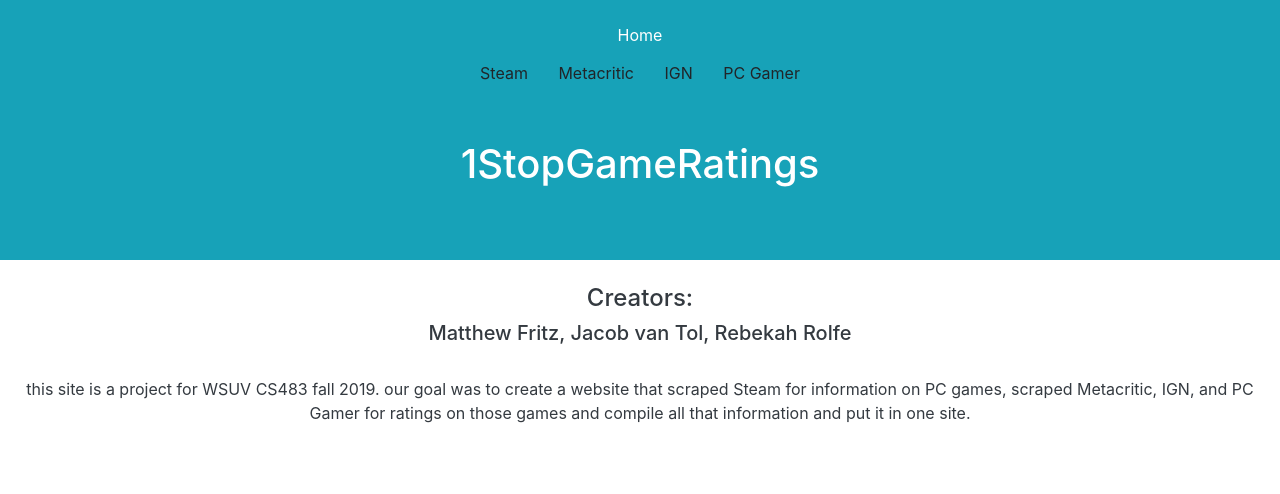
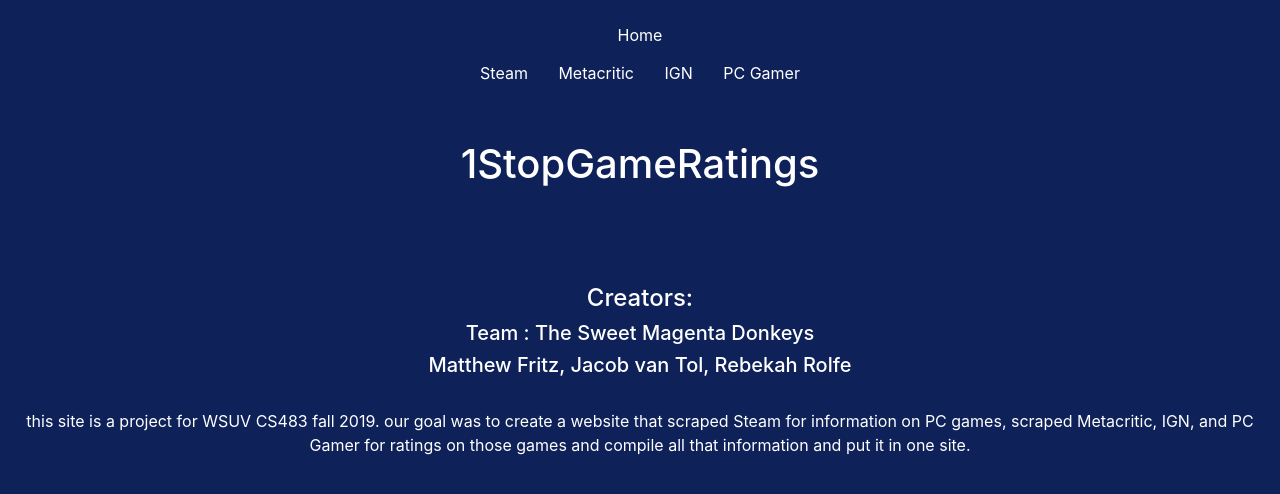
Before and after one commit to Epoxider/1StopGameRatings, a Python web app: template templates/aboutus.html in a window 1280 px wide. Shown: the top 494 px of the page. Run offline with Jinja, Linux system fonts and the light colour scheme; the template is opened without the code that fills it, so the values that code supplies are empty; some libraries are stand-ins or nearby versions.

Commit message:
updated bg.

```diff
--- a/templates/aboutus.html
+++ b/templates/aboutus.html
@@ -10,25 +10,27 @@
   <script src="https://cdnjs.cloudflare.com/ajax/libs/popper.js/1.14.7/umd/popper.min.js" integrity="sha384-UO2eT0CpHqdSJQ6hJty5KVphtPhzWj9WO1clHTMGa3JDZwrnQq4sF86dIHNDz0W1" crossorigin="anonymous"></script>
 
 </head>
-<body>
-<div class="p-3 mb-2 bg-info text-white">
+
+<body style="background-color:  #0E2159 !important">
+<div class="p-3 mb-2 bg- text-white">
   <div style="text-align: center">
       <form method="get" action="{{url_for('home')}}">
           <button type="submit" class="btn btn-transparent text-white">Home</button>
         </form>
     <!--<a class="btn btn--outline-light" href="allgames.html" role="button">All Games</a>-->
-    <a class="btn btn--outline-light" href="https://store.steampowered.com" role="button">Steam</a>
-    <a class="btn btn--outline-light" href="https://www.metacritic.com/game/pc" role="button">Metacritic</a>
-    <a class="btn btn--outline-light" href="https://www.ign.com/pc" role="button">IGN</a>
-    <a class="btn btn--outline-light" href="https://www.pcgamer.com" role="button">PC Gamer</a>
+    <a class="btn btn-transparent text-white" href="https://store.steampowered.com" role="button">Steam</a>
+    <a class="btn btn-transparent text-white" href="https://www.metacritic.com/game/pc" role="button">Metacritic</a>
+    <a class="btn btn-transparent text-white" href="https://www.ign.com/pc" role="button">IGN</a>
+    <a class="btn btn-transparent text-white" href="https://www.pcgamer.com" role="button">PC Gamer</a>
   </div>
   <h1 style="text-align: center; "></br>1StopGameRatings</br></br></h1>
 
 
 </div>
-<div class="p-3 mb-2 bg-transparent text-dark">
+<div class="p-3 mb-2 bg-transparent text-white">
 
   <h4 style="text-align: center"> Creators:</h4>
+  <h5 style="text-align: center">Team : The Sweet Magenta Donkeys</h5>
   <h5 style="text-align: center">Matthew Fritz, Jacob van Tol, Rebekah Rolfe </h5>
 </br>
     <p style="text-align: center"> this site is a project for WSUV CS483 fall 2019.
--- a/templates/home.html
+++ b/templates/home.html
@@ -97,6 +97,6 @@
 
 </div>
 {% endif %}
-
+</div>
 </body>
 </html>
```
Also changed, not shown: 1 other file.
